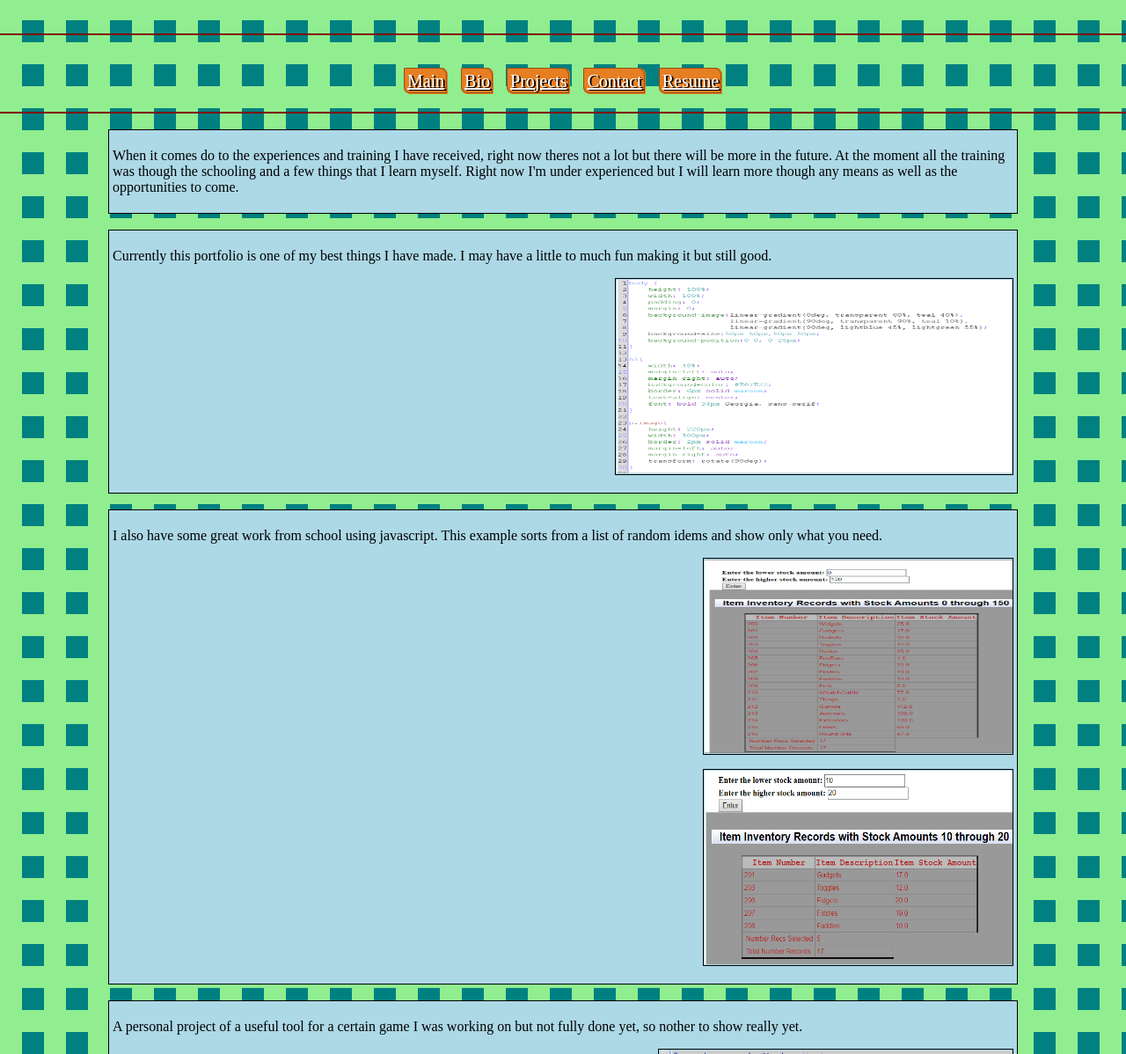
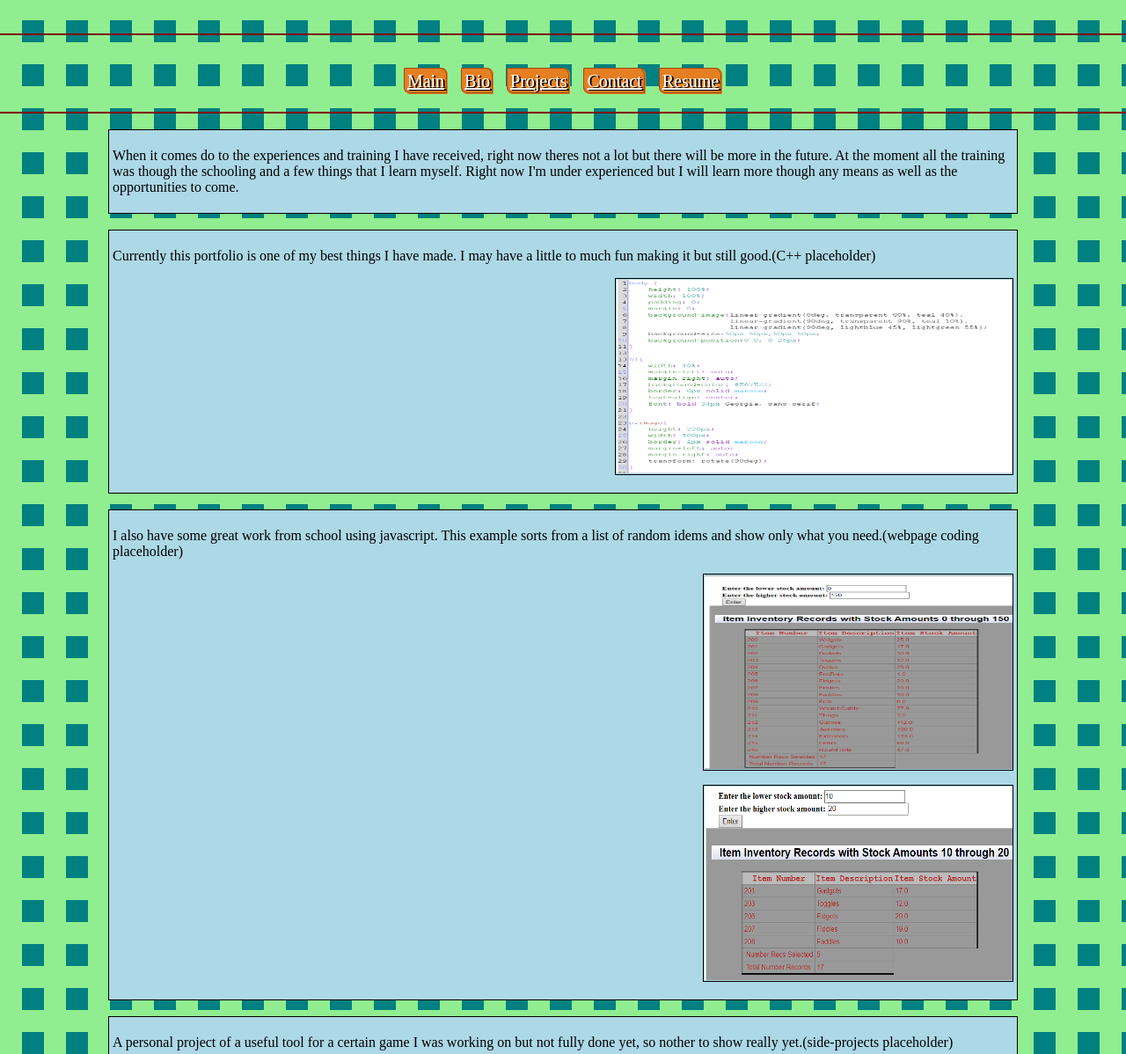
Before and after one commit to ShaneHorstmeyer/ShaneHorstmeyer.github.io, a plain HTML site: page projectsPortfolio.html in a window 1280 px wide. Shown: the part 102-1300 px from the top of the page at 88% size. Drawn offline with Linux system fonts and the light colour scheme.

Commit message:
Update projectsPortfolio.html

```diff
--- a/projectsPortfolio.html
+++ b/projectsPortfolio.html
@@ -26,18 +26,18 @@
     <br>
     <article>
         <p>Currently this portfolio is one of my best things I have made. I may
-        have a little to much fun making it but still good.</p>
+        have a little to much fun making it but still good.(C++ placeholder)</p>
         <p class="imageCSS"><img src="mainCSS.png" width="450" height="220" alt="Main CSS"></a></p>
     </article><br>
     <article>
         <p>I also have some great work from school using javascript. This example
-        sorts from a list of random idems and show only what you need.</p>
+        sorts from a list of random idems and show only what you need.(webpage coding placeholder)</p>
         <p class="imageJava"><img src="javaOne.png" width="350" height="220" alt="Java Example One"></a></p>
         <p class="imageJava"><img src="javaTwo.png" width="350" height="220" alt="Java Example Two"></a></p>
     </article><br>
     <article>
         <p>A personal project of a useful tool for a certain game I was working
-        on but not fully done yet, so nother to show really yet.</p>
+        on but not fully done yet, so nother to show really yet.(side-projects placeholder)</p>
         <p class="imageProject"><img src="projectPic.png" width="400" height="120" alt="Project Picture"></a></p>
     </article>
     <br>
```
